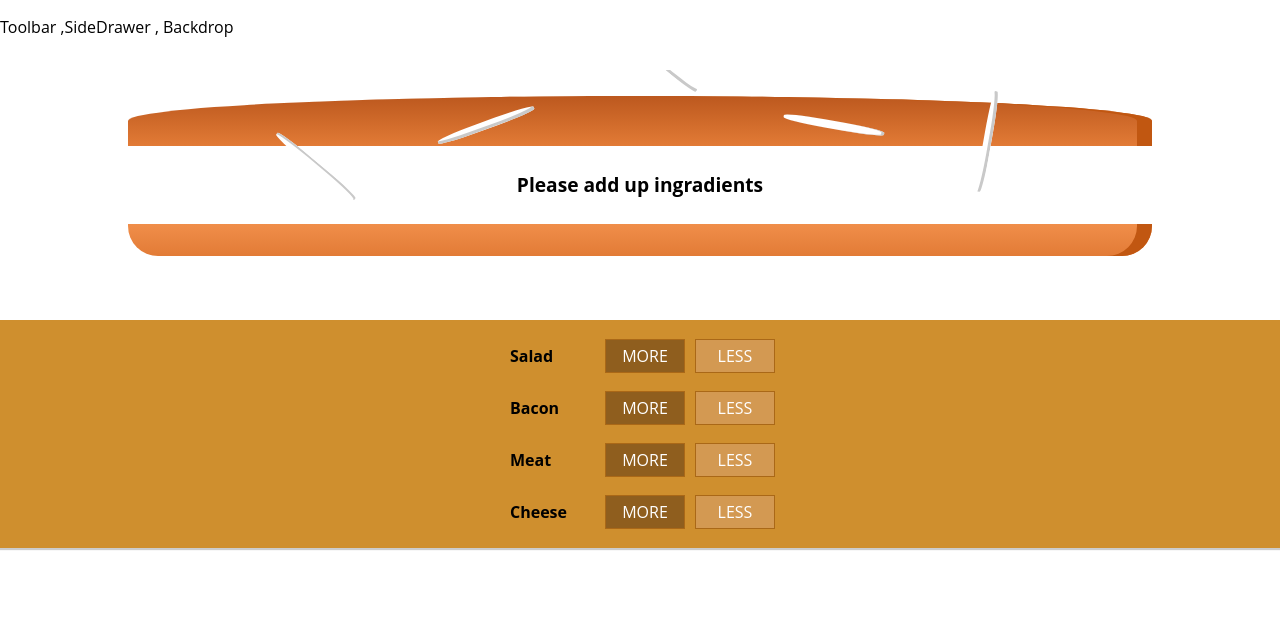
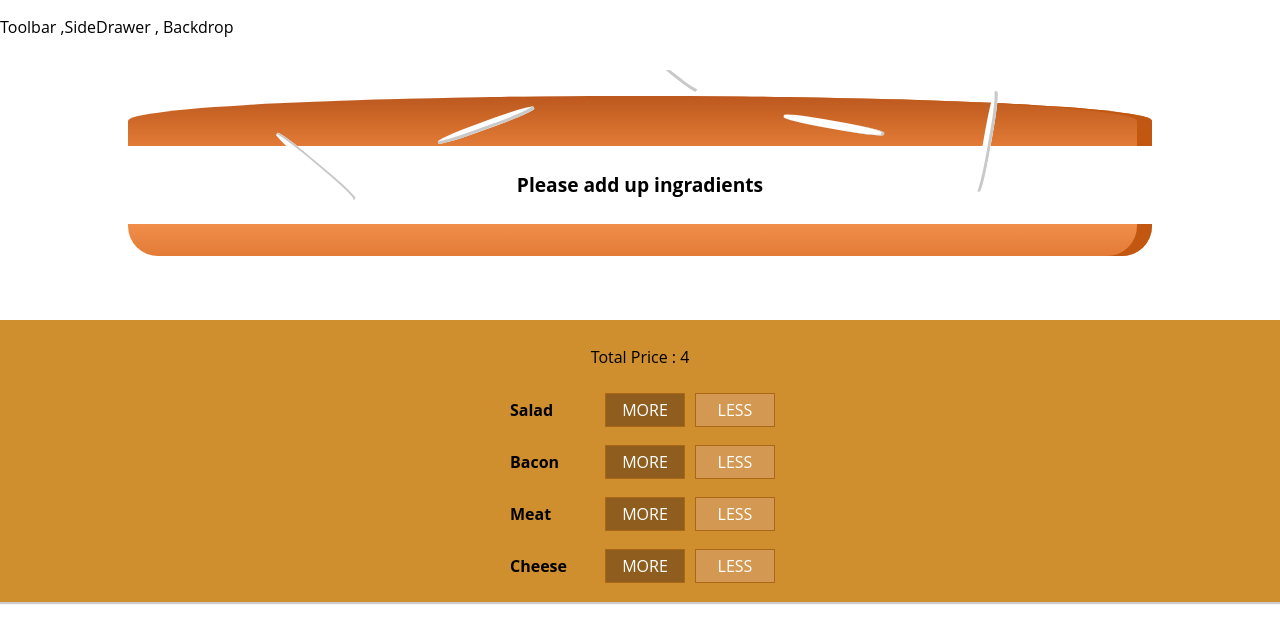
Before and after one commit to IbrahimShamma99/BurgerBuilder, a React app: page / in a window 1280 px wide. Shown: the top 642 px of the page. Built offline with nearby package versions, Linux system fonts and the light colour scheme.

Commit message:
price added

```diff
--- a/src/components/Burger/BuildControls/BuildControls.js
+++ b/src/components/Burger/BuildControls/BuildControls.js
@@ -20,6 +20,8 @@ const controls = [
 const buildControl = (props) => (
     <div
     className={classes.BuildControls}>
+     <p>Total Price : {props.price}</p>
+
     {controls.map((control)=>
      <BuildControl
      label={control.label}
--- a/src/containers/BurgerBuilder/BurgerBuilder.js
+++ b/src/containers/BurgerBuilder/BurgerBuilder.js
@@ -57,11 +57,12 @@ class BurgerBuilder extends Component {
     render() {
         return (
             <Aux>
-            <Burger price={this.state.totalPrice}
-             ingradients={this.state.ingradients} />
+            <Burger ingradients={this.state.ingradients} />
             <BuildControls
               add = {this.addIngradientHandler}
-              remove={this.removeIngradientHandler}/>
+              remove={this.removeIngradientHandler}
+              price={this.state.totalPrice}
+              />
             </Aux>
         );
     }
```
